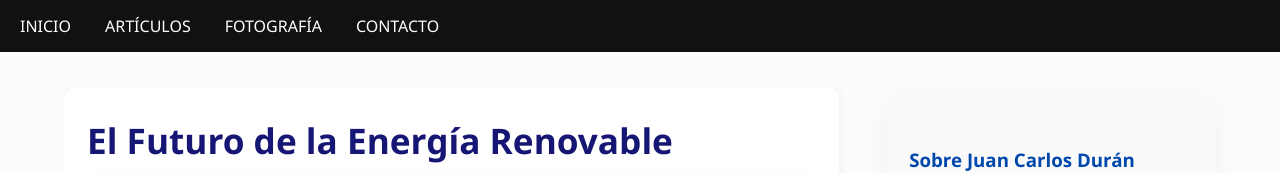
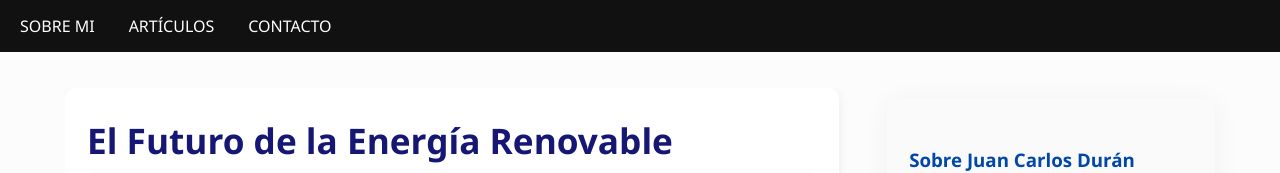
Before and after one commit to JDUIG/landing-jcduran, a plain HTML site: page index.html in a window 1280 px wide. Shown: the top 173 px of the page. Drawn offline with Linux system fonts and the light colour scheme.

Commit message:
Update2 index.html

```diff
--- a/index.html
+++ b/index.html
@@ -151,9 +151,8 @@
 <body>
 <nav class="navbar">
   <ul>
-    <li><a href="#">INICIO</a></li>
+    <li><a href="#">SOBRE MI</a></li>
     <li><a href="#">ARTÍCULOS</a></li>
-    <li><a href="#">FOTOGRAFÍA</a></li>
     <li><a href="#">CONTACTO</a></li>
   </ul>
 </nav>
```
